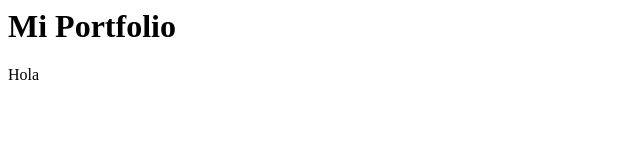
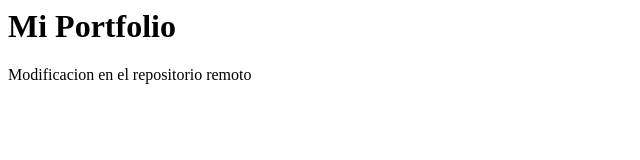
Before and after one commit to dinlinewen/portfolio-frontend, a plain HTML site: page index.html in a window 1280 px wide. Shown: the whole page, without its empty margins (0-640 px from the left). Drawn offline with Linux system fonts and the light colour scheme.

Commit message:
Update index.html

```diff
--- a/index.html
+++ b/index.html
@@ -1,2 +1,2 @@
 <h1>Mi Portfolio</h1>
-<p> Hola</p>
+<p> Modificacion en el repositorio remoto </p>
```
